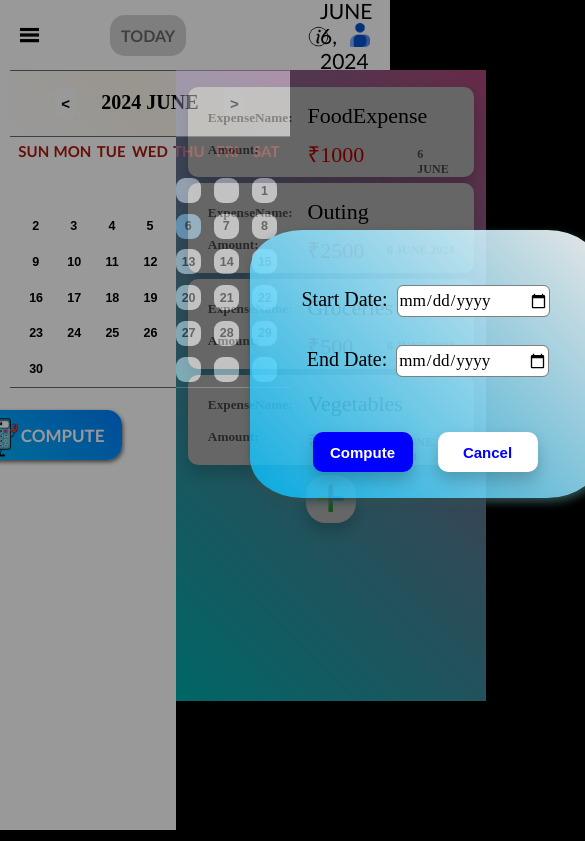
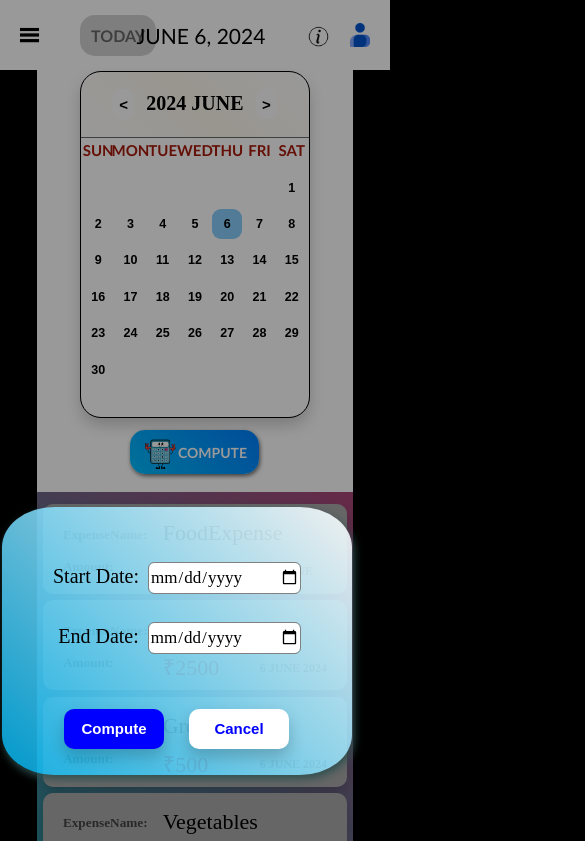
Before and after one commit to abhi5455/E-Tracker, a plain HTML site: page index.html in a window 390 px wide. Both pictures are taken after a click on the element "COMPUTE". Shown: the top 841 px of the page, 585 px wide, since content can reach past the window. Drawn offline with Linux system fonts and the light colour scheme.

Commit message:
Initial Commit

```diff
--- a/DeleteMsgScript.js
+++ b/DeleteMsgScript.js
@@ -15,6 +15,7 @@ function askToDelete(a){
     window.addEventListener('resize',function(){
         let leftPos=((container1.offsetWidth)+((container2.offsetWidth-360))/2);
         deleteMsg.style.left=leftPos.toString()+'px';
+        resizeDeleteMsg();
     })
     deleteMsg.onload = function() {
         deleteMsg.contentDocument.getElementById('warningMsg').textContent=text;
@@ -35,5 +36,15 @@ function askToDelete(a){
     }
 
     blurBody();
+    resizeDeleteMsg();
     document.body.appendChild(deleteMsg);
+
+    function resizeDeleteMsg(){
+        if(matchMedia("(max-width: 690px)")) {
+            leftPos=((container2.offsetWidth-360)/2)-5;
+            deleteMsg.style.left = leftPos.toString() + 'px';
+            deleteMsg.style.position="relative";
+            deleteMsg.style.top = "-500px";
+        }
+    }
 }
--- a/ResizeView.css
+++ b/ResizeView.css
@@ -0,0 +1,60 @@
+@media(max-width: 690px){
+    {
+        outline: 2px solid red;
+    }
+    body{
+    }
+    .todayTag{
+        left: 80px;
+    }
+    .DateUpdate{
+        left: 35%;
+    }
+    .box{
+        flex-direction: column;
+    }
+    .container1{
+        width: 100%;
+        height: 420px;
+        justify-content: center;
+        padding-top: 2px;
+    }
+    .calendar{
+        position: inherit;
+        width: 72%;
+        height: 345px;
+        font-size: 13px;
+        outline: 1px solid black;
+        border: none;
+        border-radius: 20px;
+        box-shadow: 0 8px 16px 0 rgba(0,0,0,0.2);
+        background-color: white;
+    }
+    .header{
+        border-top: none;
+        border-radius: 25px 25px 0 0  ;
+    }
+    .COLUMN{
+        height: 30px;
+        width: 30px;
+    }
+    .calculateExpense{
+        width: 125px;
+        font-size: 14px;
+        height: 40px;
+        top: 430px;
+    }
+    #calculateExpenseImg{
+        height: 35px;
+        width: 35px;
+    }
+    .container2{
+        max-height: 720px;
+    }
+    #showEstimate{
+        position: absolute;
+        top: 1130px;
+    }
+
+
+}
--- a/computePopupScript.js
+++ b/computePopupScript.js
@@ -7,6 +7,7 @@ let endDate=document.getElementById('end-date');
 function computePopupSetPos() {
     computePopup.style.position = "absolute";
     computePopup.style.left = ((container1.offsetWidth) + ((container2.offsetWidth - 350) / 2) - 2).toString() + "px";
+    resizeComputePopup();
     //computePopup.style.left = (((container1.offsetWidth+container2.offsetWidth - 350) / 2) - 2).toString() + "px";
     console.log(startDate.value,endDate.value);
 }
@@ -55,3 +56,10 @@ compute.addEventListener('click',function(){
     computePopup.style.display='flex';
     blurBody();
 })
+function resizeComputePopup(){
+    if(matchMedia("(max-width: 690px)")) {
+        computePopup.style.left = (((container2.offsetWidth - 350) / 2) - 2).toString() + "px";;
+        computePopup.style.position="relative";
+        computePopup.style.top = "-600px";
+    }
+}
--- a/index.html
+++ b/index.html
@@ -6,6 +6,7 @@
     <link rel="stylesheet" href="style.css">
     <link rel="stylesheet" href="style2.css">
     <link rel="stylesheet" href="computePopup.css">
+    <link rel="stylesheet" href="ResizeView.css">
 </head>
 <body>
     <header id="mainHeader">
--- a/script.js
+++ b/script.js
@@ -109,6 +109,7 @@ function openPopup(nameId, amountExpense, description,flag) {
     window.addEventListener('resize',function(){
         let leftPos=(container1.offsetWidth)+((container2.offsetWidth-Math.round(document.body.offsetWidth*(45/100)))/2);
         newFrame.style.left=leftPos.toString()+'px';
+        resizeOpenPopup();
     })
 
     newFrame.style.top =  '100px';
@@ -210,6 +211,16 @@ function openPopup(nameId, amountExpense, description,flag) {
             }*/
         }
     }
+    resizeOpenPopup();
+    function resizeOpenPopup(){
+        if(matchMedia("(max-width: 690px)")) {
+            leftPos = ((container2.offsetWidth - Math.round(document.body.offsetWidth * (90 / 100))) / 2)-5;
+            newFrame.style.left = leftPos.toString() + 'px';
+            newFrame.width="90%";
+            newFrame.style.position="relative";
+            newFrame.style.top = "-600px";
+        }
+    }
 }
 function revertBody(){
     document.body.style.backgroundColor="white";
--- a/style.css
+++ b/style.css
@@ -224,6 +224,3 @@ header{
 #infoBlock:hover #infoMsg{
     display: block;
 }
-@media (max-width: 740px){
-
-}
```
